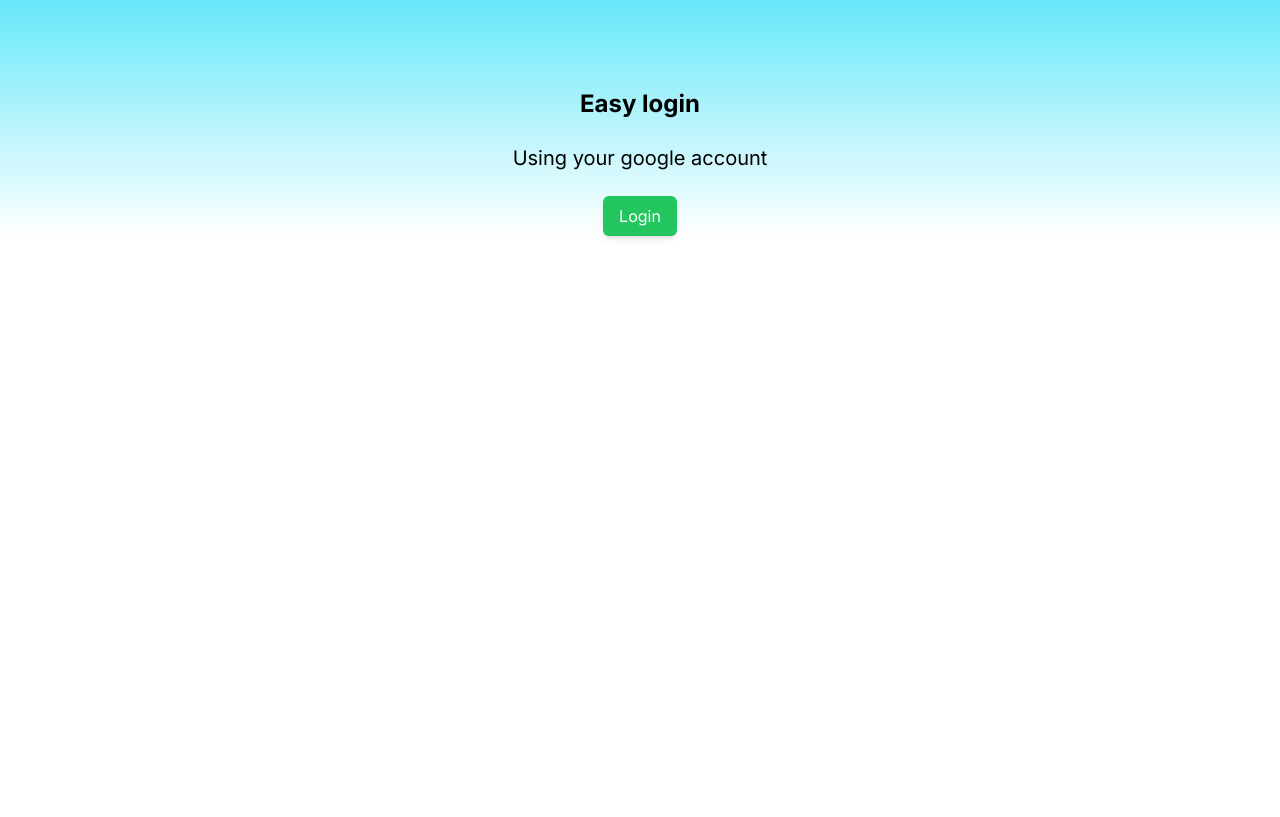
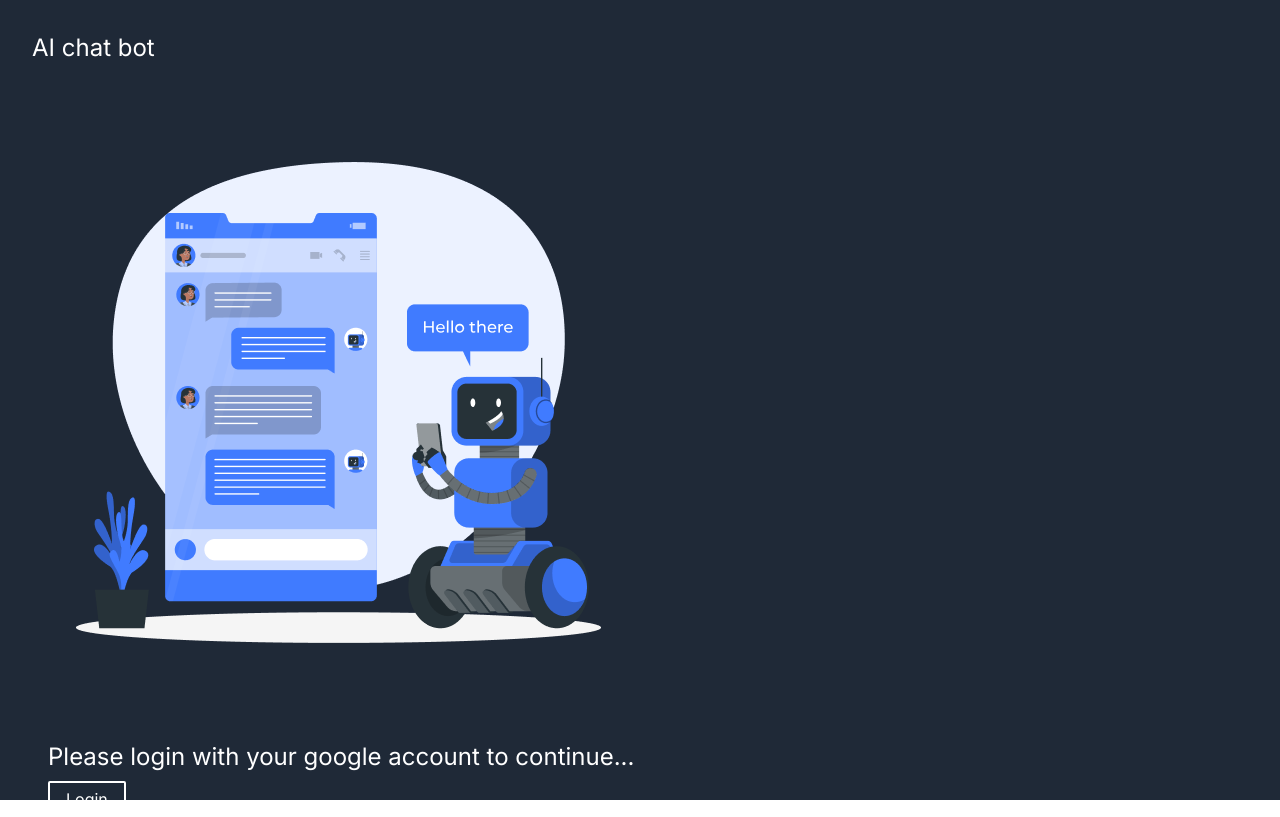
Before and after one commit to Macky151203/ai-chat, a Next.js app: page / in a window 1280 px wide. Built offline with nearby package versions, Linux system fonts and the light colour scheme.

Commit message:
made some changes

```diff
--- a/app/components/sidebar.jsx
+++ b/app/components/sidebar.jsx
@@ -7,10 +7,24 @@ import { BsClockHistory } from 'react-icons/bs'
 import {AiOutlineMenu} from 'react-icons/ai'
 import { useState } from "react"
 import Link from "next/link"
+import { usePathname } from "next/navigation"
+import { useMemo } from "react"
 
 export default function Sidebar({ name }) {
   const router = useRouter()
   const [open,setopen]=useState(false)
+  const pathname=usePathname();
+  const routes=useMemo(()=>[
+    {
+      active:pathname==='/maincomp'
+    },
+    {
+      active:pathname==='/profile'
+    },
+    {
+      active:pathname==='/history'
+    }
+  ],[pathname])
 
   return (
     <>
@@ -20,10 +34,10 @@ export default function Sidebar({ name }) {
           < AiOutlineMenu className="md:hidden hover:cursor-pointer" onClick={()=>setopen(!open)} />
         </div>
         <div className={`py-8  space-y-4 ${!open?'hidden':''} transition ease-in-out duration-75 delay-100 md:flex flex-col justify-center items-start`}>
-          <div className='py-2 w-full shadow-md cursor-pointer flex flex-row justify-start items-center pl-4'><div><AiFillHome /></div><div className='px-4'><div onClick={()=>{router.push('/maincomp')}}>Home</div></div></div>
-          <div className='py-2 w-full shadow-md cursor-pointer flex flex-row justify-start items-center pl-4'><div>< IoIosContact /></div><div onClick={()=>{router.push('/profile')}} className='px-4'>Profile</div></div>
-          <div className='py-2 w-full shadow-md cursor-pointer flex flex-row justify-start items-center pl-4'><div ><BsClockHistory className="text-white" /></div><div onClick={() => { router.push('/history') }} className='px-4'>History</div></div>
-          <div className='py-2 w-full shadow-md cursor-pointer flex flex-row justify-start items-center pl-4'><div><FcAbout className="text-white" /></div><div className='px-4'><Link href="https://openai.com" target="_main">About openAI</Link></div></div>
+          <div className={`py-4 w-full  ${routes[0].active?`bg-gray-800`:``} cursor-pointer flex flex-row justify-start items-center pl-4`}><div><AiFillHome /></div><div className='px-4'><div onClick={()=>{router.push('/maincomp')}}>Chat with AI</div></div></div>
+          <div className={`py-4 w-full ${routes[1].active?`bg-gray-800`:``}  cursor-pointer flex flex-row justify-start items-center pl-4`}><div>< IoIosContact /></div><div onClick={()=>{router.push('/profile')}} className='px-4'>Profile</div></div>
+          <div className={`py-4 w-full ${routes[2].active?`bg-gray-800`:``}  cursor-pointer flex flex-row justify-start items-center pl-4`}><div ><BsClockHistory className="text-white" /></div><div onClick={() => { router.push('/history') }} className='px-4'>History</div></div>
+          <div className={`py-4 w-full cursor-pointer flex flex-row justify-start items-center pl-4`}><div><FcAbout className="text-white" /></div><div className='px-4'><Link href="https://openai.com" target="_main">About openAI</Link></div></div>
         </div>
       </div>
     </>
--- a/app/history/page.jsx
+++ b/app/history/page.jsx
@@ -37,10 +37,10 @@ export default function History() {
 
     return (
         <>
-           <div className='flex flex-col md:flex-row '>
+           <div className='flex flex-col md:flex-row'>
             <Sidebar  name={name}/>
 
-           <div className='flex flex-col  md:w-3/4 justify-center items-center md:left-1/4 relative mt-4 md:mt-20'>
+           <div className='flex flex-col  md:w-3/4 justify-center text-white bg-gray-800 min-h-screen items-center md:left-1/4 relative pt-4 md:pt-20'>
                 <div className='rounded-md w-4/5 '>
                     {/* <div>
                         <button onClick={getdata}>Read prompt</button>
--- a/app/maincomp/page.jsx
+++ b/app/maincomp/page.jsx
@@ -46,27 +46,27 @@ export default function Chat() {
 
   return (
     // <Suspense fallback={Loading}></Suspense>
-    <div className=' h-full flex flex-col md:flex-row'>
+    <div className='  flex flex-col  md:flex-row '>
       <Sidebar name={username} />
 
-      <div className="flex flex-col md:w-3/4 p-4  md:left-1/4 relative top-12 px-12 py-12 mr-12">
+      <div className="flex flex-col w-full md:w-3/4 p-4 text-white bg-gray-800 min-h-screen  md:left-1/4 relative  md:px-12 py-12 mr-12">
         {messages.length > 0
           ? messages.map(m => (
-            <div key={m.id} className="whitespace-pre-wrap py-1 m-1 shadow-sm ">
+            <div key={m.id} className="whitespace-pre-wrap items-center flex py-1 m-1 shadow-sm ">
 
-              {m.role === 'user' ? `${username}: ` : 'AI: '}
-              {m.content}
+            {m.role === 'user' ? `${username}: ` : 'AI: '}
+              <div className={`p-2 px-2 bg-slate-500 rounded-md  ${m.role==='user'?`w-3/4`:'w-full'} `}>{m.content}</div>
 
 
             </div>
           ))
           : null}
 
-        <form onSubmit={handleSubmit}>
+        <form  onSubmit={handleSubmit}>
           <input
-            className="fixed bottom-0 md:w-1/2 w-3/5 p-2 ml-6 mb-8 border border-gray-300 rounded shadow-xl"
+            className="fixed bottom-0 md:w-1/2 w-4/5 p-2 ml-3 md:ml-6 mb-8 placeholder-white bg-slate-500 text-white border-gray-300 rounded shadow-xl"
             value={input}
-            placeholder="Say something..."
+            placeholder="Write your prompt..."
             onChange={handleInputChange}
           />
         </form>
--- a/app/page.jsx
+++ b/app/page.jsx
@@ -3,6 +3,8 @@ import { useState } from 'react'
 // import supabase from '../supabase'
 import { useRouter } from 'next/navigation'
 import { app } from '@/firebaseconfig'
+import Image from 'next/image';
+import hero from '../images/hero.png'
 
 
 import { getAuth, createUserWithEmailAndPassword, GoogleAuthProvider, signInWithPopup } from 'firebase/auth'
@@ -66,29 +68,22 @@ export default function Register() {
 
   return (
     <>
-      <div className="from-cyan-300 bg-gradient-to-b h-full flex flex-col">
-        <div className="text-center p-4 md:mt-14">
-          <div className="text-2xl font-bold p-4">Easy login</div>
-          <p className="p-2 text-xl">
-            Using your google account
-          </p>
 
+      <div className='flex flex-col h-screen  bg-gray-800'>
+        <div className='text-2xl ml-4 mt-4 md:ml-8 md:mt-8 text-white flex  justify-start'>
+            <div>AI chat bot</div>
         </div>
-
-        <div className='flex flex-col justify-center items-center'>
-          <div className="md:w-1/4  auth-widget">
-            <div className='flex flex-col space-y-4 justify-center items-center'>
-
-              {/* <input className='shadow-md rounded-md p-2 w-56' placeholder='example@mail.com' type='email' name='email' onChange={(e) => setemail(e.target.value)} />
-<input className='shadow-md rounded-md p-2 w-56' placeholder='password' type='email' name='password' onChange={(e) => setpassword(e.target.value)} /> */}
-              <div className='flex flex-row space-x-2'>
-                <button className='shadow-md rounded-md text-white px-4 hover:bg-green-400 p-2  bg-green-500' onClick={signUpWithGoogle}>Login</button>
-                {/* <button className='shadow-md rounded-md text-white px-4 hover:bg-green-400 p-2  bg-green-500' onClick={signup}>Sign up</button> */}
-              </div>
-            </div>
+        <div className='flex flex-row justify-between items-center flex-wrap-reverse'>
+          <div className='flex flex-col ml-4 md:ml-12 text-white space-y-2'>
+            <div className='text-2xl'>Please login with your google account to continue...</div>
+            <div><button onClick={signUpWithGoogle} className='rounded-sm bg-transparent border-2 border-white p-1 px-4 hover:bg-white hover:text-black'>Login</button></div>
+          </div>
+          <div>
+            <Image src={hero} />
           </div>
         </div>
       </div>
+
     </>
   )
 
```
Also changed, not shown: images/hero.png (added).
